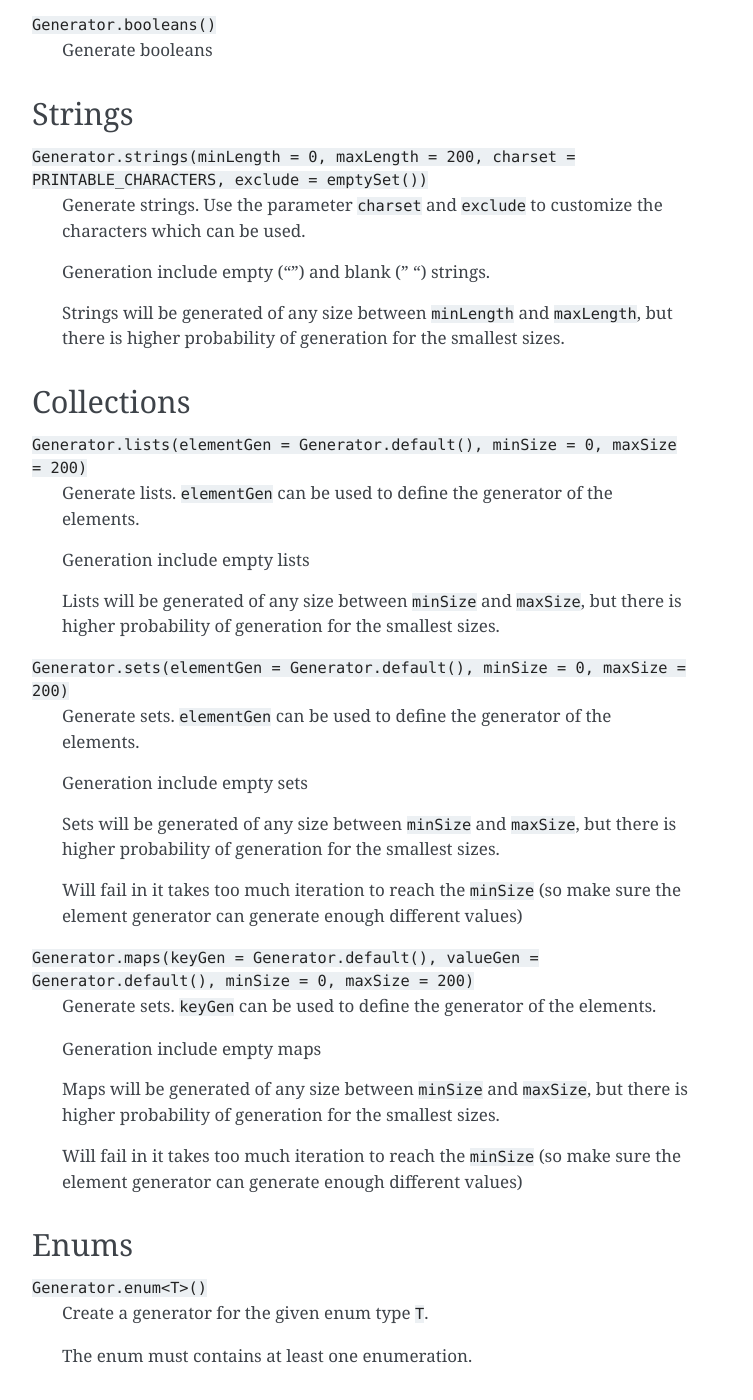
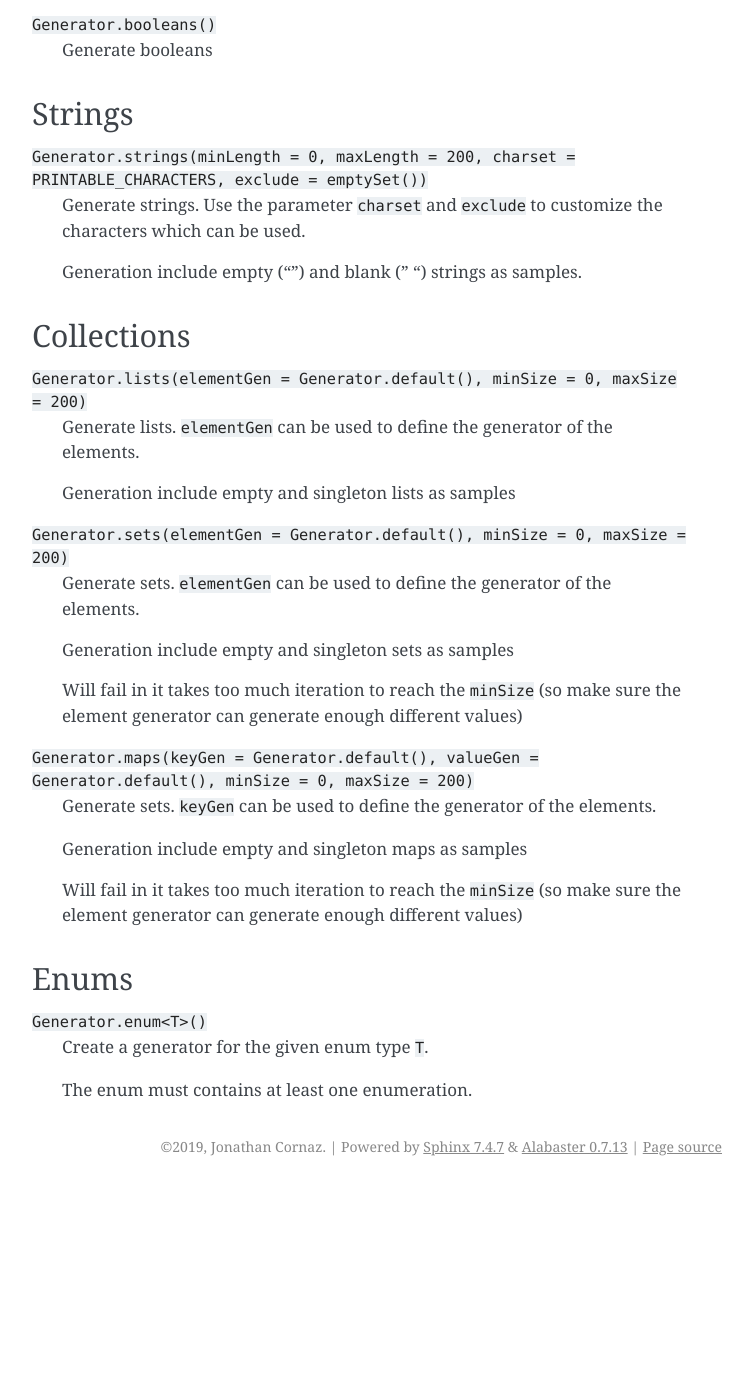
Before and after one commit to jcornaz/kwik, a Sphinx documentation site: the page built from docs/built-in-generators.rst, in a window 1280 px wide and 1400 px high, scrolled down 761 px. Shown: the whole window, without its empty margins (388-1141 px from the left). Built offline with Sphinx 7.4.7, drawn with Linux system fonts in a browser that asks for light colours; after the commit the page ends 1947 px from its top, so only the background shows below that.

Commit message:
Update documentation of Strings and collections

```diff
--- a/docs/built-in-generators.rst
+++ b/docs/built-in-generators.rst
@@ -43,11 +43,7 @@ Strings
 ``Generator.strings(minLength = 0, maxLength = 200, charset = PRINTABLE_CHARACTERS, exclude = emptySet())``
     Generate strings. Use the parameter ``charset`` and ``exclude`` to customize the characters which can be used.
 
-    Generation include empty ("") and blank (" ") strings.
-
-    Strings will be generated of any size between ``minLength`` and ``maxLength``,
-    but there is higher probability of generation for the smallest sizes.
-
+    Generation include empty ("") and blank (" ") strings as samples.
 
 Collections
 -----------
@@ -55,18 +51,12 @@ Collections
 ``Generator.lists(elementGen = Generator.default(), minSize = 0, maxSize = 200)``
     Generate lists. ``elementGen`` can be used to define the generator of the elements.
 
-    Generation include empty lists
-
-    Lists will be generated of any size between ``minSize`` and ``maxSize``,
-    but there is higher probability of generation for the smallest sizes.
+    Generation include empty and singleton lists as samples
 
 ``Generator.sets(elementGen = Generator.default(), minSize = 0, maxSize = 200)``
     Generate sets. ``elementGen`` can be used to define the generator of the elements.
 
-    Generation include empty sets
-
-    Sets will be generated of any size between ``minSize`` and ``maxSize``,
-    but there is higher probability of generation for the smallest sizes.
+    Generation include empty and singleton sets as samples
 
     Will fail in it takes too much iteration to reach the ``minSize``
     (so make sure the element generator can generate enough different values)
@@ -74,10 +64,7 @@ Collections
 ``Generator.maps(keyGen = Generator.default(), valueGen = Generator.default(), minSize = 0, maxSize = 200)``
     Generate sets. ``keyGen`` can be used to define the generator of the elements.
 
-    Generation include empty maps
-
-    Maps will be generated of any size between ``minSize`` and ``maxSize``,
-    but there is higher probability of generation for the smallest sizes.
+    Generation include empty and singleton maps as samples
 
     Will fail in it takes too much iteration to reach the ``minSize``
     (so make sure the element generator can generate enough different values)
```
